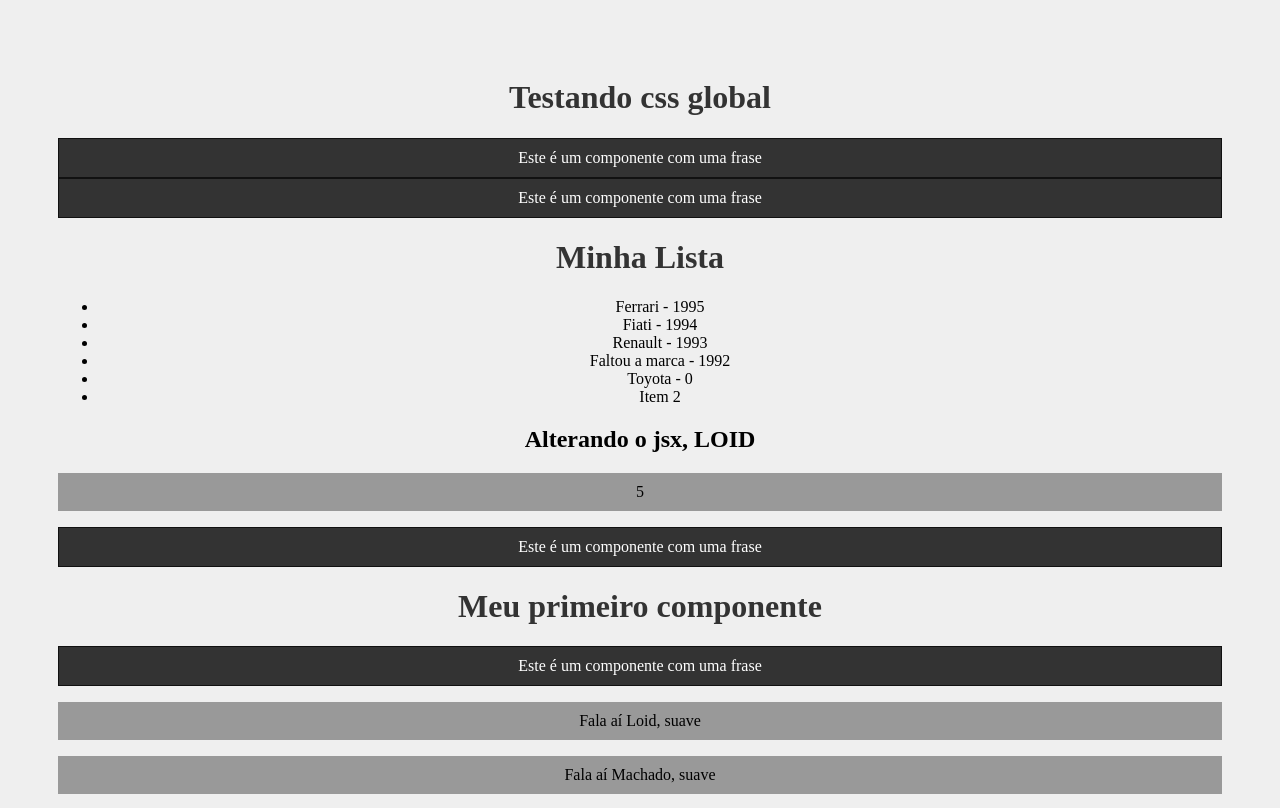
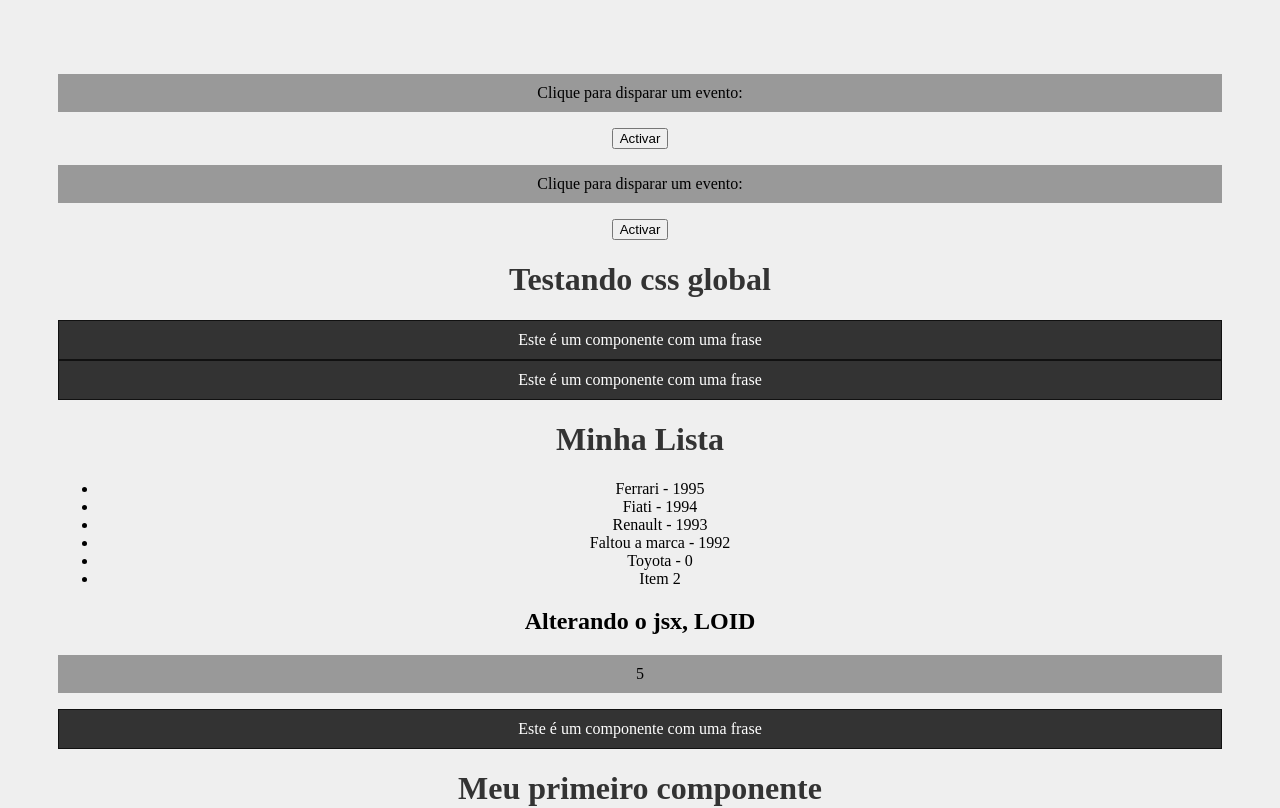
Before and after one commit to LoidMachado/Aprendendo-React, a React (Create React App) app in the folder meu-projecto/: page / in a window 1280 px wide. Shown: the top 808 px of the page. Built offline with nearby package versions, Linux system fonts and the light colour scheme.

Commit message:
Criei o evento Click.

```diff
--- a/meu-projecto/src/App.js
+++ b/meu-projecto/src/App.js
@@ -5,6 +5,8 @@
 import Pessoa from './components/Pessoa';
 import Frase from './components/Frase';
 import List from './components/List';
+
+import Evento from './components/Evento';
 function App() {
   const name = "Loid";
   const newName =  name.toUpperCase();
@@ -14,6 +16,9 @@
   const nome = 'Aline Jorgina'
   return (
     <div className="App">
+        <Evento numero="1"/>
+        <Evento numero="2"/>
+
         <h1>Testando css global</h1>
         <Frase/>
         <Frase/>
--- /dev/null
+++ b/meu-projecto/src/components/Evento.js
@@ -0,0 +1,12 @@
+function Evento({numero}) {
+    function meuEvento() {
+        console.log(`Opa, fui activado ${numero}`)
+    }
+    return(
+        <div>
+            <p>Clique para disparar um evento:</p>
+            <button onClick={meuEvento}>Activar</button>
+        </div>
+    )
+}
+export default Evento
```
